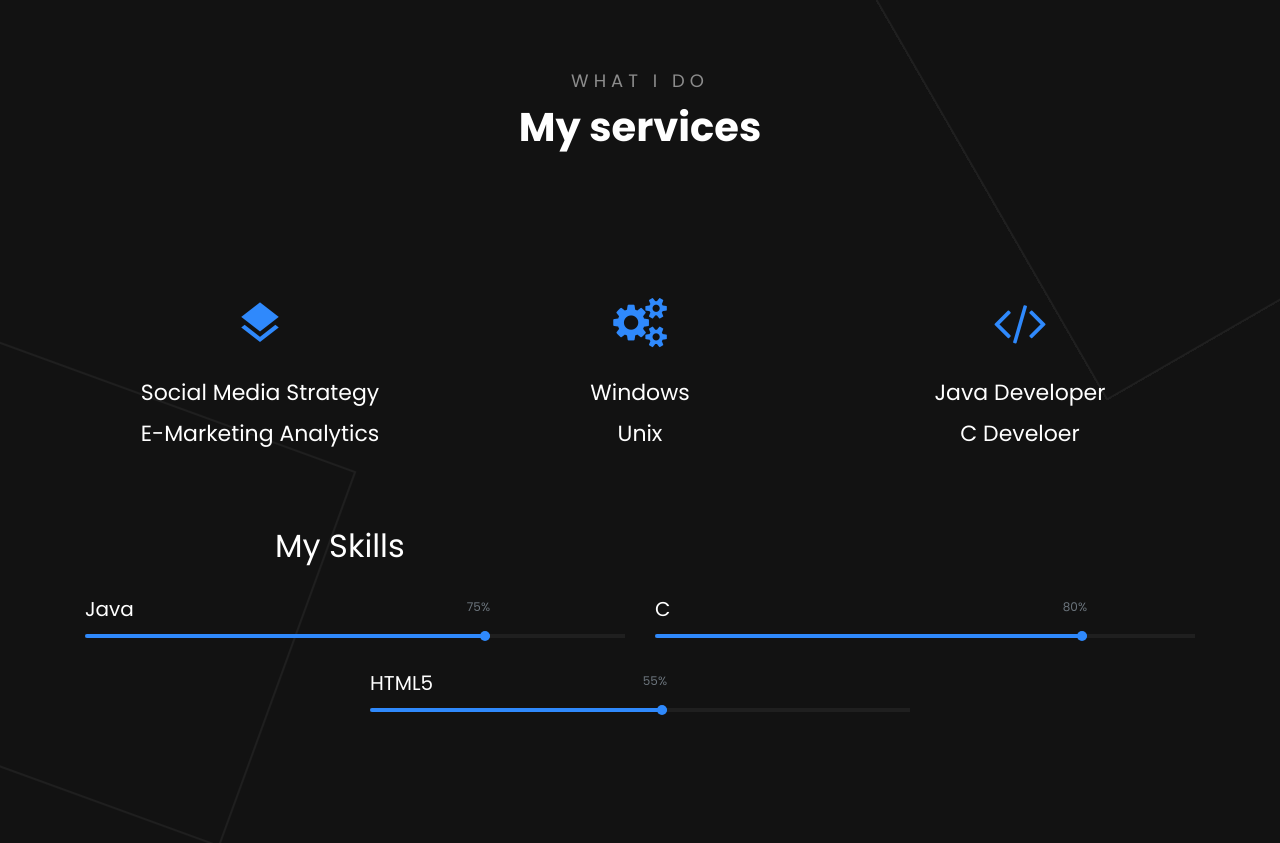
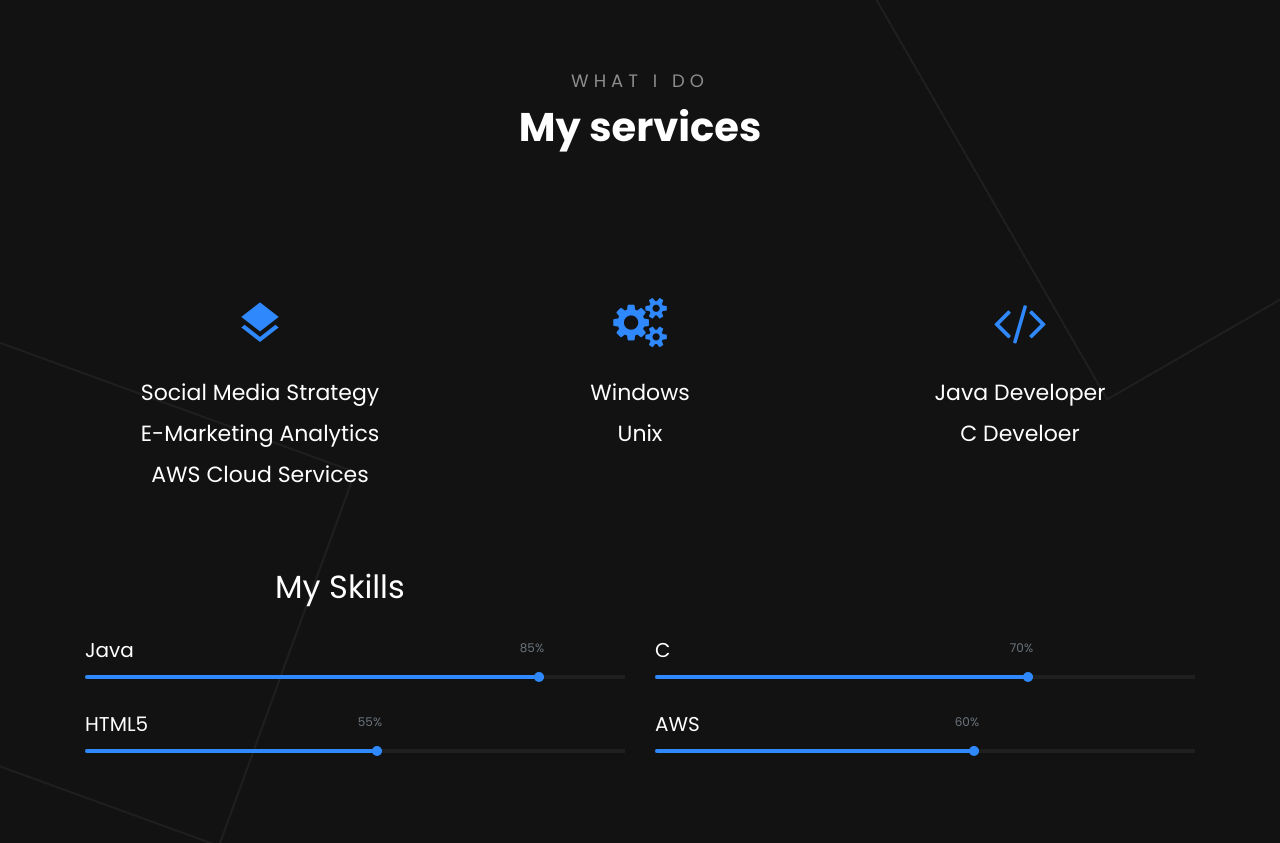
Before and after one commit to olayonjavier/PortfolioTemplate, a plain HTML site: page services.html in a window 1280 px wide. Shown: the part 109-952 px from the top of the page. Drawn offline with Linux system fonts and the light colour scheme; some packages are replaced by stand-ins of ours; no server answers; files whose address does not match are found by name.

Commit message:
Updated services section as well as index

```diff
--- a/services.html
+++ b/services.html
@@ -83,6 +83,7 @@
                   <div class="media-body">
                     <h3 class="heading">Social Media Strategy</h3>
                     <h3 class="heading">E-Marketing Analytics</h3>
+                    <h3 class="heading">AWS Cloud Services</h3>
                     <!-- <h3 class="heading"></h3> -->
                   </div>
                 </div>
@@ -116,9 +117,9 @@
                   <div class="progress-wrap">
                     <h4>Java</h4>
                     <div class="progress">
-                       <div class="progress-bar color-1" role="progressbar" aria-valuenow="75"
-                        aria-valuemin="0" aria-valuemax="100" style="width:75%">
-                        <span>75%</span>
+                       <div class="progress-bar color-1" role="progressbar" aria-valuenow="85"
+                        aria-valuemin="0" aria-valuemax="100" style="width:85%">
+                        <span>85%</span>
                         </div>
                     </div>
                   </div>
@@ -127,9 +128,9 @@
                   <div class="progress-wrap">
                     <h4>C</h4>
                     <div class="progress">
-                       <div class="progress-bar color-1" role="progressbar" aria-valuenow="80"
-                        aria-valuemin="0" aria-valuemax="100" style="width:80%">
-                        <span>80%</span>
+                       <div class="progress-bar color-1" role="progressbar" aria-valuenow="70"
+                        aria-valuemin="0" aria-valuemax="100" style="width:70%">
+                        <span>70%</span>
                         </div>
                     </div>
                   </div>
@@ -145,18 +146,18 @@
                     </div>
                   </div>
                 </div>
-                <!--
                 <div class="col-md-6 animate-box" data-animate-effect="fadeInRight">
                   <div class="progress-wrap">
-                    <h4>Social Media</h4>
+                    <h4>AWS</h4>
                     <div class="progress">
-                       <div class="progress-bar color-1" role="progressbar" aria-valuenow="90"
-                        aria-valuemin="0" aria-valuemax="100" style="width:90%">
-                        <span>90%</span>
+                       <div class="progress-bar color-1" role="progressbar" aria-valuenow="60"
+                        aria-valuemin="0" aria-valuemax="100" style="width:60%">
+                        <span>60%</span>
                         </div>
                     </div>
                   </div>
                 </div>
+                <!--
                 <div class="col-md-6 animate-box">
                   <div class="progress-wrap">
                     <h4>E-Marketing</h4>
@@ -181,6 +182,7 @@
                 <ul class="ftco-footer-social list-unstyled">
                   <li class="ftco-animate"><a href="https://github.com/olayonjavier"><span class="icon-github"></span></a></li>
                   <li class="ftco-animate"><a href="https://www.linkedin.com/in/olayonjavier/"><span class="icon-linkedin"></span></a></li>
+                  <li class="ftco-animate"><a href="https://www.twitter.com/OlayonJavier"><span class="icon-twitter"></span></a></li>
                 </ul>
               </div>
               <div class="ftco-footer-widget">
```
Also changed, not shown: about.html (+4 -2 lines), contact.html (+1 -0 lines), index.html (+3 -0 lines), portfolio.html (+1 -0 lines).
